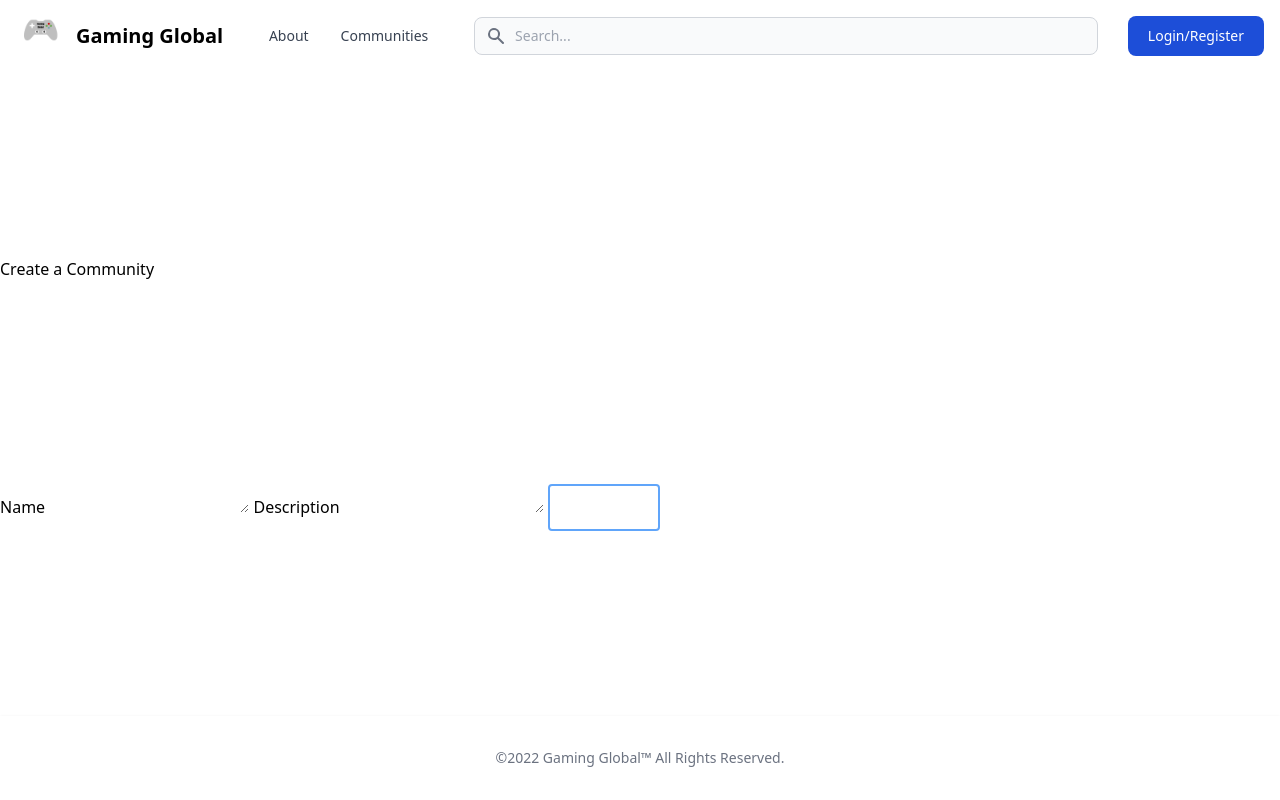
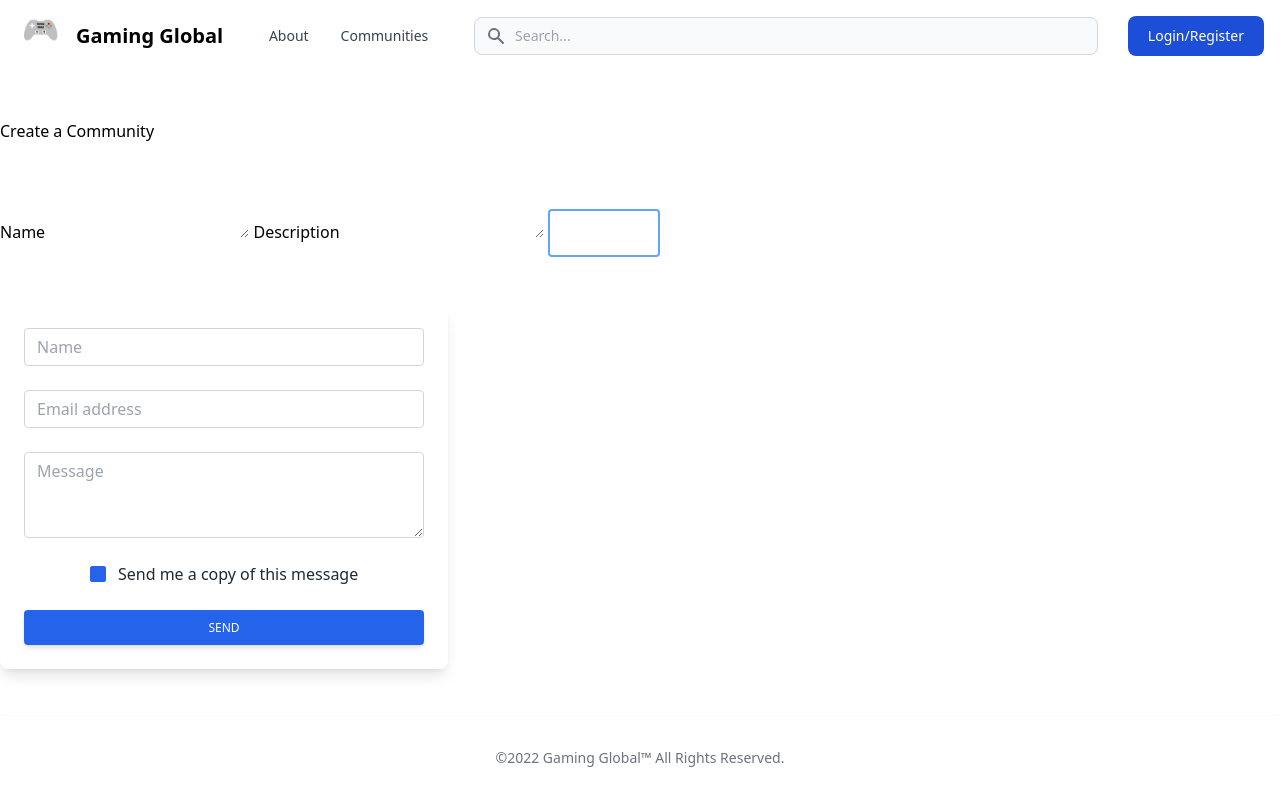
Before and after one commit to JuanPablo2655/3155_Final, a Flask app: page /community/form in a window 1280 px wide. Run offline with Flask 3, Linux system fonts and the light colour scheme; parts of the project's set-up code (start-up, migrations or seed data) failed here and were passed over; some libraries are stand-ins or nearby versions.

Commit message:
Added bare bone community creation form

```diff
--- a/templates/create_community.html
+++ b/templates/create_community.html
@@ -4,14 +4,84 @@
 <!--Create communities -->
 <form action="/community/create" method="POST" autocomplete="off">
     <label for="name">Name</label>
-    <textarea name = "name"></textarea></textarea>
+    <textarea name="name"></textarea></textarea>
     <label for="description">Description</label>
     <textarea name="description"></textarea>
     <button type="submit"
-    class="inline-block px-7 py-3 border-2 border-blue-400 dark:border-violet-400 text-white font-medium text-sm leading-snug uppercase rounded hover:bg-black hover:bg-opacity-5 focus:outline-none focus:ring-0 transition duration-150 ease-in-out"
-    data-mdb-ripple="true"
-    data-mdb-ripple-color="light">Submit</button>
+        class="inline-block px-7 py-3 border-2 border-blue-400 dark:border-violet-400 text-white font-medium text-sm leading-snug uppercase rounded hover:bg-black hover:bg-opacity-5 focus:outline-none focus:ring-0 transition duration-150 ease-in-out"
+        data-mdb-ripple="true" data-mdb-ripple-color="light">Submit</button>
 </form>
+
+<div class="block p-6 rounded-lg shadow-lg bg-white max-w-md">
+    <form action="/community/create" method="POST" autocomplete="off">
+        <div class="form-group mb-6">
+            <input type="text"
+                class="form-control block w-full px-3 py-1.5 text-base font-normal text-gray-700 bg-white bg-clip-padding border border-solid border-gray-300 rounded transition ease-in-out m-0 focus:text-gray-700 focus:bg-white focus:border-blue-600 focus:outline-none"
+                id="exampleInput7" placeholder="Name">
+        </div>
+        <div class="form-group mb-6">
+            <input type="email" class="form-control block
+        w-full
+        px-3
+        py-1.5
+        text-base
+        font-normal
+        text-gray-700
+        bg-white bg-clip-padding
+        border border-solid border-gray-300
+        rounded
+        transition
+        ease-in-out
+        m-0
+        focus:text-gray-700 focus:bg-white focus:border-blue-600 focus:outline-none" id="exampleInput8"
+                placeholder="Email address">
+        </div>
+        <div class="form-group mb-6">
+            <textarea class="
+        form-control
+        block
+        w-full
+        px-3
+        py-1.5
+        text-base
+        font-normal
+        text-gray-700
+        bg-white bg-clip-padding
+        border border-solid border-gray-300
+        rounded
+        transition
+        ease-in-out
+        m-0
+        focus:text-gray-700 focus:bg-white focus:border-blue-600 focus:outline-none
+      " id="exampleFormControlTextarea13" rows="3" placeholder="Message"></textarea>
+        </div>
+        <div class="form-group form-check text-center mb-6">
+            <input type="checkbox"
+                class="form-check-input appearance-none h-4 w-4 border border-gray-300 rounded-sm bg-white checked:bg-blue-600 checked:border-blue-600 focus:outline-none transition duration-200 mt-1 align-top bg-no-repeat bg-center bg-contain mr-2 cursor-pointer"
+                id="exampleCheck87" checked>
+            <label class="form-check-label inline-block text-gray-800" for="exampleCheck87">Send me a copy of this
+                message</label>
+        </div>
+        <button type="submit" class="
+      w-full
+      px-6
+      py-2.5
+      bg-blue-600
+      text-white
+      font-medium
+      text-xs
+      leading-tight
+      uppercase
+      rounded
+      shadow-md
+      hover:bg-blue-700 hover:shadow-lg
+      focus:bg-blue-700 focus:shadow-lg focus:outline-none focus:ring-0
+      active:bg-blue-800 active:shadow-lg
+      transition
+      duration-150
+      ease-in-out">Send</button>
+    </form>
+</div>
 
 
 {% endblock %}
```
Also changed, not shown: templates/communities.html (+8 -8 lines).
